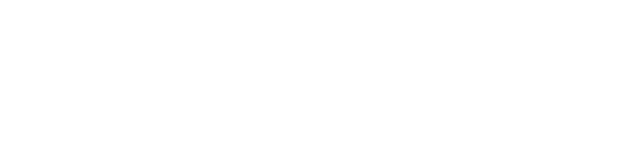
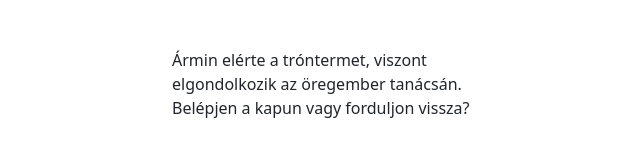
Before and after one commit to LvLevente/projekt-munka, a plain HTML site: page 7.html in a window 1280 px wide. Shown: the whole page, without its empty margins (100-740 px from the left). Drawn offline with nearby package versions, Linux system fonts and the light colour scheme.

Commit message:
Update 7.html

```diff
--- a/7.html
+++ b/7.html
@@ -14,7 +14,8 @@
     <div class="container mt-5 ">
         <div class="row justify-content-center">
             <div class="col-md-4">
-
+              Ármin elérte a tróntermet, viszont elgondolkozik az öregember tanácsán.
+Belépjen a kapun vagy forduljon vissza?
             </div>
             <div class="col-md-4">
                 <img src="" alt="" class=" img-fluid">
```
